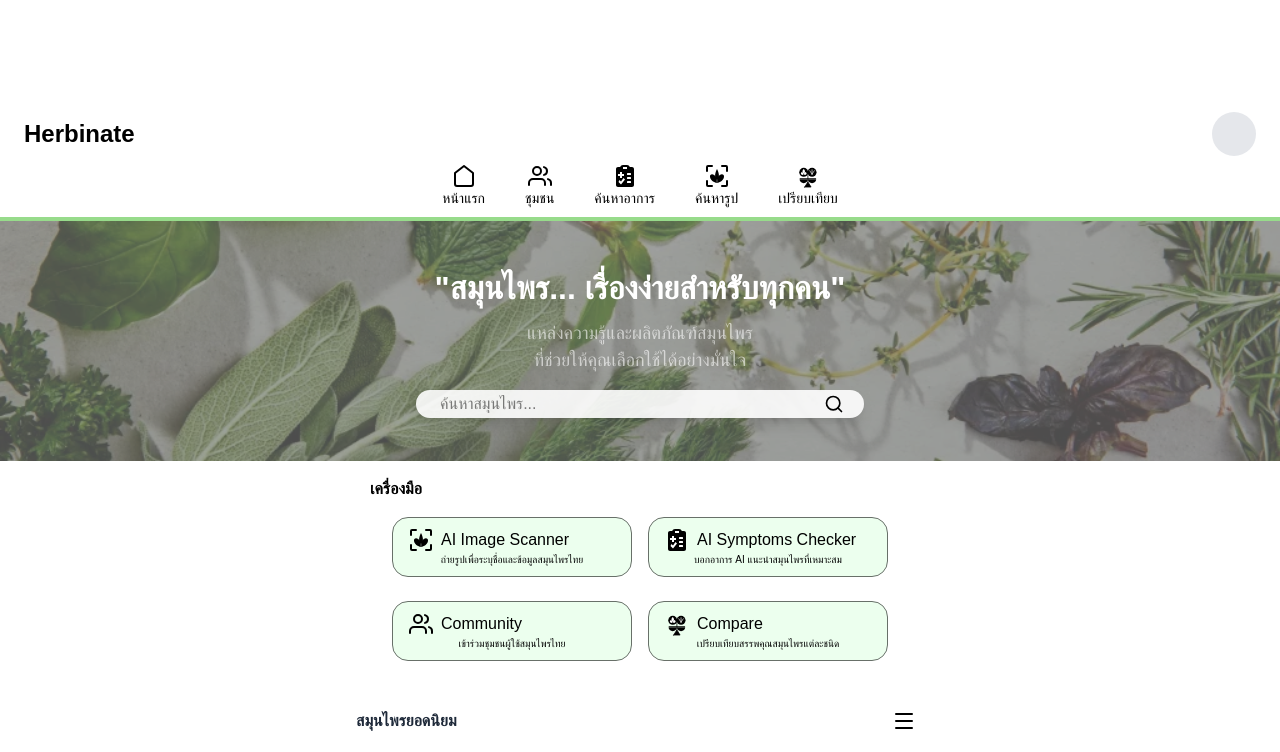
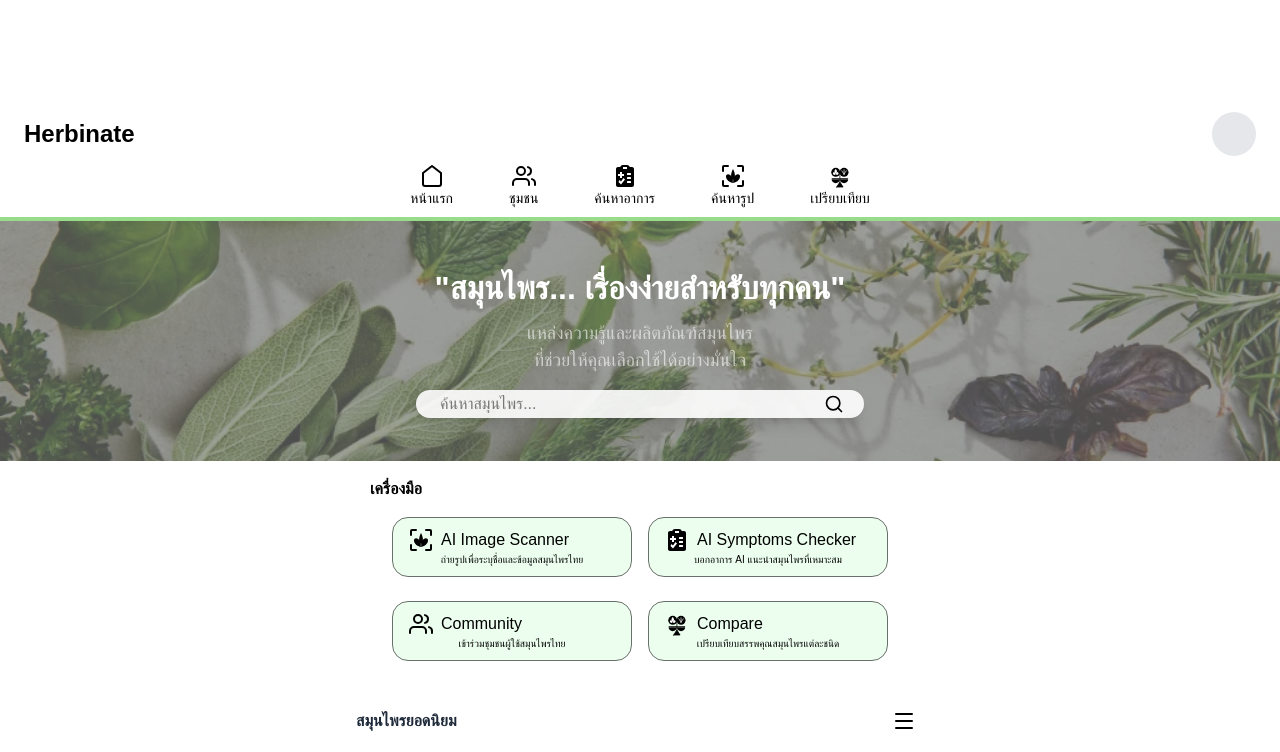
Before and after one commit to dpj6fraa/Herbinate, a Next.js app in the folder frontend/: page /homepage in a window 1280 px wide. Shown: the top 752 px of the page. Built offline with nearby package versions, Linux system fonts and the light colour scheme.

Commit message:
Modified navbar again 2

```diff
--- a/frontend/app/components/Nav.tsx
+++ b/frontend/app/components/Nav.tsx
@@ -15,7 +15,7 @@ export default function Nav() {
             <div className="flex justify-around md:justify-center gap-10 pb-2">
 
                 <div className="flex flex-col items-center mt-2 cursor-pointer">
-                    <Link href="" className="flex flex-col items-center cursor-pointer">
+                    <Link href="" className="flex flex-col items-center px-2 cursor-pointer">
                         <svg width="24" height="24" viewBox="0 0 24 24" fill="none" stroke="black" strokeWidth="2" strokeLinecap="round" strokeLinejoin="round">
                             <path d="M3 9l9-7 9 7v11a2 2 0 0 1-2 2H5a2 2 0 0 1-2-2z"></path>
                         </svg>
@@ -24,7 +24,7 @@ export default function Nav() {
                 </div>
 
                 <div className="flex flex-col items-center mt-2 cursor-pointer">
-                    <Link href="" className="flex flex-col items-center cursor-pointer">
+                    <Link href="" className="flex flex-col items-center px-2 cursor-pointer">
                         <svg width="24" height="24" viewBox="0 0 24 24" fill="none" stroke="black" strokeWidth="2" strokeLinecap="round" strokeLinejoin="round">
                             <path d="M17 21v-2a4 4 0 0 0-4-4H5a4 4 0 0 0-4 4v2"></path>
                             <circle cx="9" cy="7" r="4"></circle>
@@ -36,7 +36,7 @@ export default function Nav() {
                 </div>
 
                 <div className="flex flex-col items-center mt-2 cursor-pointer">
-                    <Link href="" className="flex flex-col items-center cursor-pointer">
+                    <Link href="" className="flex flex-col items-center px-2 cursor-pointer">
 
                         <svg width="24" height="24" viewBox="0 0 24 24" fill="none" xmlns="http://www.w3.org/2000/svg">
                             <path d="M19 3H16.82C16.4 1.84 15.3 1 14 1H10C8.7 1 7.6 1.84 7.18 3H5C3.9 3 3 3.9 3 5V21C3 22.1 3.9 23 5 23H19C20.1 23 21 22.1 21 21V5C21 3.9 20.1 3 19 3Z" fill="black" />
@@ -56,7 +56,7 @@ export default function Nav() {
                 </div>
 
                 <div className="flex flex-col items-center mt-2 cursor-pointer">
-                    <Link href="" className="flex flex-col items-center cursor-pointer">
+                    <Link href="" className="flex flex-col items-center px-2 cursor-pointer">
                         <svg
                             width="24"
                             height="24"
@@ -87,7 +87,7 @@ export default function Nav() {
 
 
                 <div className="flex flex-col items-center mt-2 cursor-pointer">
-                    <Link href="" className="flex flex-col items-center cursor-pointer">
+                    <Link href="" className="flex flex-col items-center px-2 cursor-pointer">
                         <svg width="24" height="24" viewBox="0 0 400 450" fill="none" xmlns="http://www.w3.org/2000/svg">
                             <g transform="scale(1.2) translate(-35, -20)">
 
```
